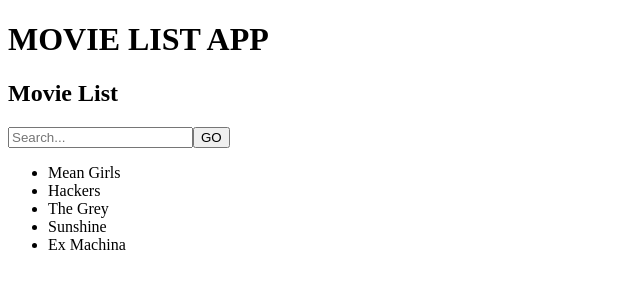
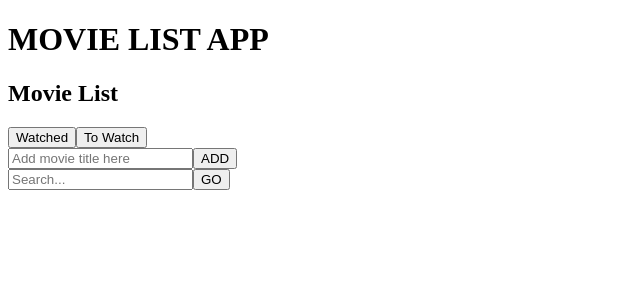
Before and after one commit to BalasundaramVi/movie-list, a React app: page / in a window 1280 px wide. Shown: the top 300 px of the page, without its empty margins (0-640 px from the left). Built offline with nearby package versions, Linux system fonts and the light colour scheme; the HTML template or start-up script is replaced by a standard one.

Commit message:
Add movies to movie list through user input

```diff
--- /dev/null
+++ b/components/AddMovie.js
@@ -0,0 +1,12 @@
+import React from 'react';
+
+var AddMovie = (props) => {
+  return (
+    <div className='addMovie'>
+      <input type="text" id="addMovie-bar" placeholder="Add movie title here"></input>
+      <button className ='addMovie-button' onClick={props.add} >ADD</button>
+    </div>
+  )
+}
+
+export default AddMovie;
--- a/components/App.js
+++ b/components/App.js
@@ -1,6 +1,7 @@
 import React from 'react';
 import List from './List.js';
 import Search from './Search.js';
+import AddMovie from './AddMovie.js';
 
 
 export default class App extends React.Component {
@@ -9,25 +10,37 @@ export default class App extends React.Component {
 
     this.state = {
       movies: [
-        {title: 'Mean Girls'},
-        {title: 'Hackers'},
-        {title: 'The Grey'},
-        {title: 'Sunshine'},
-        {title: 'Ex Machina'},
+        {title: 'Unfortunately no movies by that name were found ...', display: false},
       ]
     }
   }
 
+  // HANDLE SEARCH FUNCTIONALITY //
   handleSearch() {
-    var string = document.getElementById('search-bar').value
-    var newState = {movies: this.state.movies.slice()}
+    var string = document.getElementById('search-bar').value;
+    var newState = {movies: this.state.movies.slice()};
+    var movieFound = false;
     for (var i = 0; i < newState.movies.length; i++) {
       if (newState.movies[i].title.includes(string)) {
         newState.movies[i].display = true;
+        movieFound = true;
       } else {
         newState.movies[i].display = false;
       }
     }
+    if (movieFound) {
+      newState.movies[0].display = false;
+    } else {
+      newState.movies[0].display = true;
+    }
+    this.setState(newState);
+  }
+
+  // ADD MOVIE FUNCTIONALITY //
+  addMovie() {
+    var newMovie = document.getElementById('addMovie-bar').value;
+    var newState = {movies: this.state.movies.slice()};
+    newState.movies.push({title: newMovie, display: true, watched: false});
     this.setState(newState);
   }
 
@@ -36,8 +49,13 @@ export default class App extends React.Component {
       <div>
         <h1>MOVIE LIST APP</h1>
         <div id="container">
-          <h2>Movie List</h2>
-          <Search movies={this.state.movies} search={this.handleSearch.bind(this)} />
+          <header>
+            <h2>Movie List</h2>
+            <button className='watched-movies button'>Watched</button>
+            <button className='to-watch-movies button'>To Watch</button>
+          </header>
+          <AddMovie add={this.addMovie.bind(this)}/>
+          <Search search={this.handleSearch.bind(this)} />
           <List movies={this.state.movies} />
         </div>
       </div>
--- a/styles.css
+++ b/styles.css
@@ -15,11 +15,26 @@ h1, h2 {
 }
 
 h2 {
+  display: inline;
+}
+
+header {
   position: relative;
   padding: 20px;
+  padding-top: 10px;
   border-bottom: 2px solid black;
   margin: 0;
   background: rgba(255, 255, 255, 0.2);
+}
+
+.button {
+  float: right;
+  margin: 10px;
+  margin-top: 0px;
+  height: 38px;
+  width: 200px;
+  border-radius: 5px;
+  background-color: white;
 }
 
 ul {
@@ -43,18 +58,21 @@ li {
   border: 2px solid black;
 }
 
-.search {
+.search, .addMovie {
   background-color: rgba(11, 11, 75, 0.4);
   padding: 10px;
-  width: 99%;
+  width: 98%;
 }
 
-.search-button {
+.search-button, .addMovie-button {
   font-size: 17px;
+  border-radius: 4px;
 }
 
-#search-bar {
+#search-bar, #addMovie-bar {
   width: 85%;
   margin: 10px;
   font-size: 17px;
+  border-radius: 2px;
+  padding: 5px;
 }
```
Also changed, not shown: movie_list.bundle.js.
